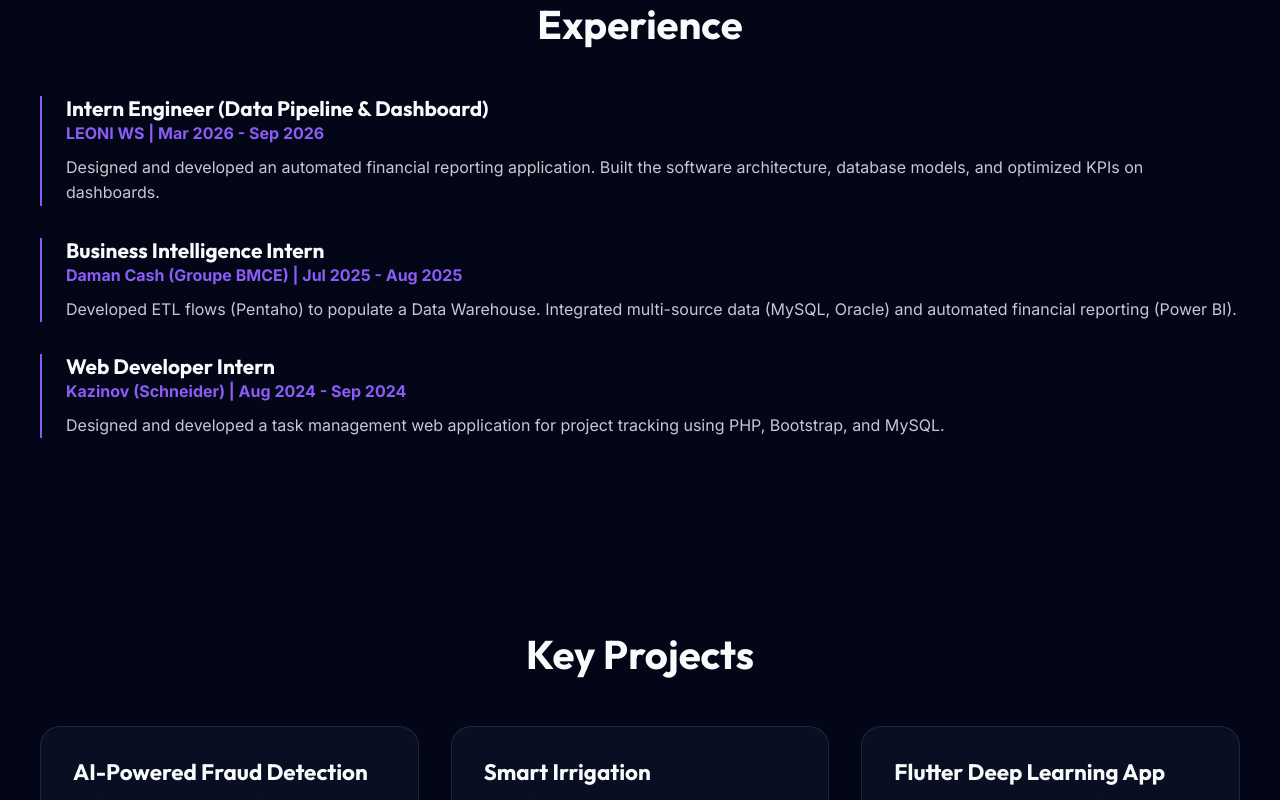
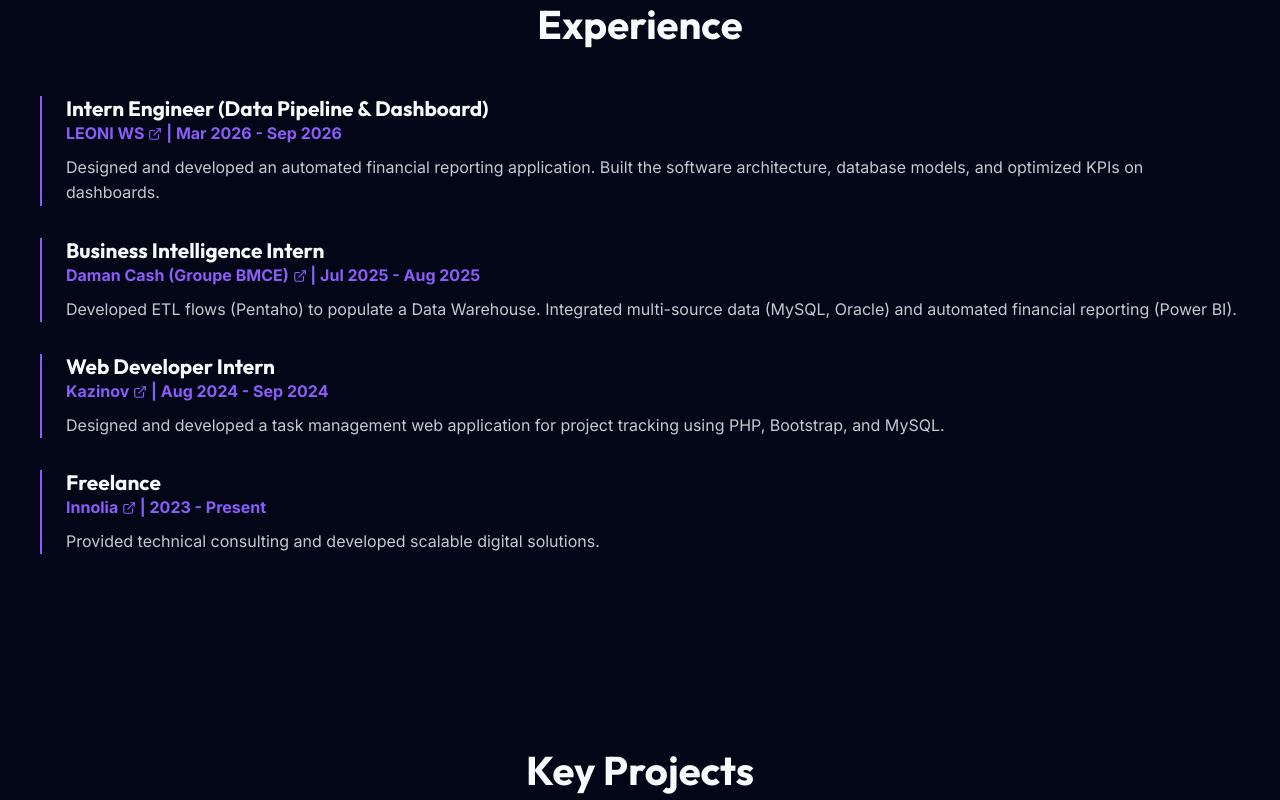
Before and after one commit to AbdelhakMirbah/Portfolio, a React (Vite) app: page / in a window 1280 px wide. Shown: the part 1380-2180 px from the top of the page. Built offline with nearby package versions, Linux system fonts and the light colour scheme.

Commit message:
Add Innolia as Freelance and make experience links clickable

```diff
--- a/src/App.jsx
+++ b/src/App.jsx
@@ -90,6 +90,7 @@
           </div>
           <div className={`nav-links-container ${isMenuOpen ? 'open' : ''}`}>
             <a href="#about" style={linkStyle} onClick={() => setIsMenuOpen(false)}>{t('nav.about')}</a>
+            <a href="#experience" style={linkStyle} onClick={() => setIsMenuOpen(false)}>{t('nav.experience')}</a>
             <a href="#projects" style={linkStyle} onClick={() => setIsMenuOpen(false)}>{t('nav.projects')}</a>
             <a href="#certifications" style={linkStyle} onClick={() => setIsMenuOpen(false)}>{t('nav.certifications')}</a>
             <a href="#contact" style={linkStyle} onClick={() => setIsMenuOpen(false)}>{t('nav.contact')}</a>
@@ -171,23 +172,44 @@
       </section>
 
       {/* Experience Section */}
-      <section className="container" style={sectionStyle}>
+      <section id="experience" className="container" style={sectionStyle}>
         <h3 style={sectionTitleStyle}>{t('experience.title')}</h3>
         <div style={{display: 'flex', flexDirection: 'column', gap: '2rem'}}>
           <div style={timelineItemStyle}>
             <h4 style={{fontSize: '1.3rem'}}>{t('experience.exp1.title')}</h4>
-            <p style={{color: 'var(--accent-color)', fontWeight: 600}}>{t('experience.exp1.company')} | {t('experience.exp1.date')}</p>
+            <p style={{color: 'var(--accent-color)', fontWeight: 600}}>
+              <a href="https://www.leoni-morocco.com/fr" target="_blank" rel="noreferrer" style={{color: 'inherit', textDecoration: 'none'}}>
+                {t('experience.exp1.company')} <ExternalLink size={14} style={{display: 'inline', marginBottom: '-2px'}}/>
+              </a> | {t('experience.exp1.date')}
+            </p>
             <p style={{opacity: 0.8, marginTop: '0.5rem'}}>{t('experience.exp1.desc')}</p>
           </div>
           <div style={timelineItemStyle}>
             <h4 style={{fontSize: '1.3rem'}}>{t('experience.exp2.title')}</h4>
-            <p style={{color: 'var(--accent-color)', fontWeight: 600}}>{t('experience.exp2.company')} | {t('experience.exp2.date')}</p>
+            <p style={{color: 'var(--accent-color)', fontWeight: 600}}>
+              <a href="https://damanecash.ma" target="_blank" rel="noreferrer" style={{color: 'inherit', textDecoration: 'none'}}>
+                {t('experience.exp2.company')} <ExternalLink size={14} style={{display: 'inline', marginBottom: '-2px'}}/>
+              </a> | {t('experience.exp2.date')}
+            </p>
             <p style={{opacity: 0.8, marginTop: '0.5rem'}}>{t('experience.exp2.desc')}</p>
           </div>
           <div style={timelineItemStyle}>
             <h4 style={{fontSize: '1.3rem'}}>{t('experience.exp3.title')}</h4>
-            <p style={{color: 'var(--accent-color)', fontWeight: 600}}>{t('experience.exp3.company')} | {t('experience.exp3.date')}</p>
+            <p style={{color: 'var(--accent-color)', fontWeight: 600}}>
+              <a href="https://kazinov.com" target="_blank" rel="noreferrer" style={{color: 'inherit', textDecoration: 'none'}}>
+                {t('experience.exp3.company')} <ExternalLink size={14} style={{display: 'inline', marginBottom: '-2px'}}/>
+              </a> | {t('experience.exp3.date')}
+            </p>
             <p style={{opacity: 0.8, marginTop: '0.5rem'}}>{t('experience.exp3.desc')}</p>
+          </div>
+          <div style={timelineItemStyle}>
+            <h4 style={{fontSize: '1.3rem'}}>{t('experience.exp4.title')}</h4>
+            <p style={{color: 'var(--accent-color)', fontWeight: 600}}>
+              <a href="https://innolia.ma" target="_blank" rel="noreferrer" style={{color: 'inherit', textDecoration: 'none'}}>
+                {t('experience.exp4.company')} <ExternalLink size={14} style={{display: 'inline', marginBottom: '-2px'}}/>
+              </a> | {t('experience.exp4.date')}
+            </p>
+            <p style={{opacity: 0.8, marginTop: '0.5rem'}}>{t('experience.exp4.desc')}</p>
           </div>
         </div>
       </section>
--- a/src/i18n.js
+++ b/src/i18n.js
@@ -6,6 +6,7 @@
     translation: {
       nav: {
         about: "About",
+        experience: "Experience",
         projects: "Projects",
         certifications: "Certifications",
         contact: "Contact"
@@ -40,9 +41,15 @@
         },
         exp3: {
           title: "Web Developer Intern",
-          company: "Kazinov (Schneider)",
+          company: "Kazinov",
           date: "Aug 2024 - Sep 2024",
           desc: "Designed and developed a task management web application for project tracking using PHP, Bootstrap, and MySQL."
+        },
+        exp4: {
+          title: "Freelance",
+          company: "Innolia",
+          date: "2023 - Present",
+          desc: "Provided technical consulting and developed scalable digital solutions."
         }
       },
       projects: {
@@ -85,6 +92,7 @@
     translation: {
       nav: {
         about: "À propos",
+        experience: "Expérience",
         projects: "Projets",
         certifications: "Certifications",
         contact: "Contact"
@@ -119,9 +127,15 @@
         },
         exp3: {
           title: "Stagiaire Développeur Web",
-          company: "Kazinov (Schneider)",
+          company: "Kazinov",
           date: "Août 2024 - Sept. 2024",
           desc: "Conception et développement d'une application web de suivi des tâches pour la gestion de projets avec PHP, Bootstrap et MySQL."
+        },
+        exp4: {
+          title: "Freelance",
+          company: "Innolia",
+          date: "2023 - Présent",
+          desc: "Consulting technique et développement de solutions numériques évolutives."
         }
       },
       projects: {
```
